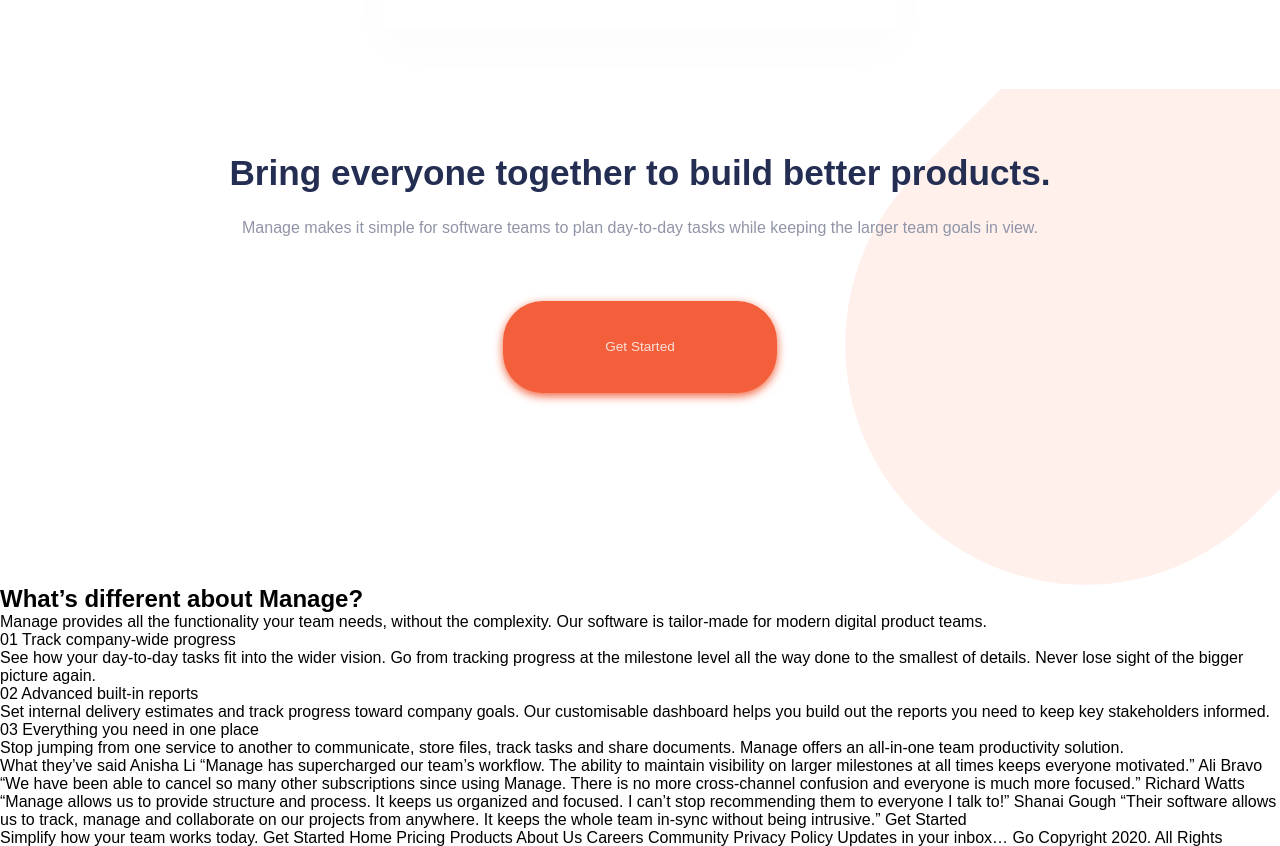
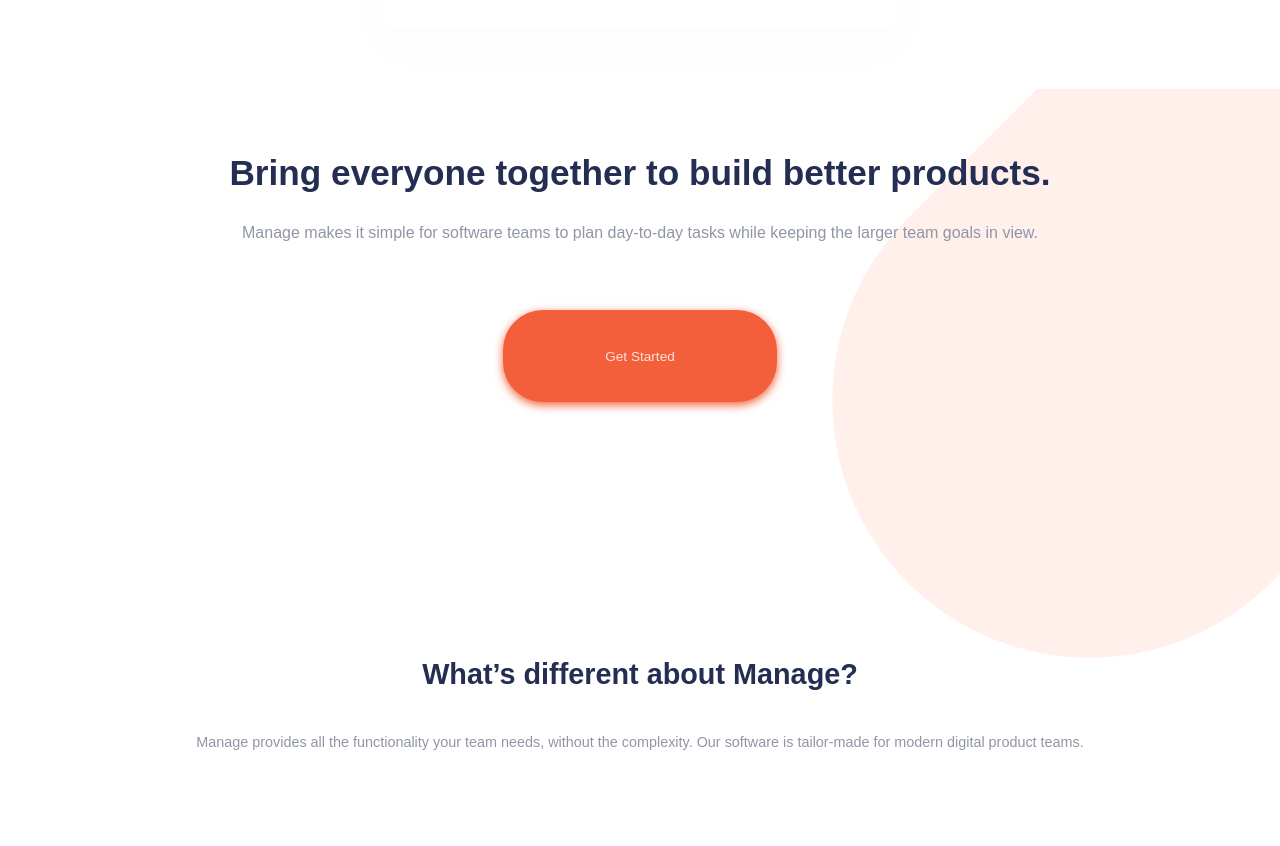
Before and after one commit to YousefKhalid-iq/manage-landing-page, a plain HTML site: page index.html in a window 1280 px wide. Shown: the part 1095-1941 px from the top of the page. Drawn offline with Linux system fonts and the light colour scheme; a web font is replaced by a local one.

Commit message:
Add files via upload

```diff
--- a/style.css
+++ b/style.css
@@ -98,8 +98,8 @@
 }
 
 .shadow {
-  filter: brightness(50%);
-  background: rgba(0, 0, 0, 0.5);
+  filter: brightness(65%);
+  background: rgba(0, 0, 0, 0.35);
 }
 
 .get-started-btn-desktop {
@@ -109,11 +109,11 @@
 .header-text-cont {
   width: 100%;
   padding-top: 5%;
-  padding-bottom: 15%;
+  padding-bottom: 20%;
   background-image: url("images/bg-tablet-pattern.svg");
   background-repeat: no-repeat;
-  background-position: 220% 100%;
-  background-size: 70%;
+  background-position: 260% 100%;
+  background-size: 75%;
 }
 
 h1 {
@@ -131,6 +131,7 @@ h1 {
   text-align: center;
   margin: 0 auto;
   padding-bottom: 5%;
+  line-height: 1.7rem;
 }
 
 .get-started-btn {
@@ -148,6 +149,55 @@ h1 {
   font-size: 0.85rem;
 }
 
+.different-h2 {
+  color: hsl(228, 39%, 23%);
+  width: 65%;
+  margin: 0 auto;
+  text-align: center;
+  font-size: 1.8rem;
+  padding-bottom: 3%;
+}
+
+.different-p {
+  text-align: center;
+  width: 80%;
+  margin: 0 auto;
+  color: hsl(227, 12%, 61%);
+  font-size: 0.9rem;
+  line-height: 1.7rem;
+  padding-bottom: 6%;
+}
+
+.points-p {
+  color: hsl(228, 39%, 23%);
+  width: 95%;
+  text-align: left;
+  margin: 12% 5% 3% 5%;
+  padding: 2% 0%;
+  background-color: hsl(13, 100%, 96%);
+  font-weight: 700;
+  border-radius: 2.5rem 0 0 2.5rem;
+}
+
+.points-p span {
+  color: hsl(0, 0%, 98%);
+  padding: 2% 7%;
+  text-align: center;
+  background-color: hsl(12, 88%, 59%);
+  margin-right: 4%;
+  border-radius: 2.5rem;
+
+}
+
+.desc-p {
+  color: hsl(227, 12%, 61%);
+  width: 90%;
+  text-align: left;
+  margin: 0 auto;
+  font-size: 0.82rem;
+  line-height: 1.5rem;
+}
+
 .attribution {
 	font-size: 11px; text-align: center;
 }
```
